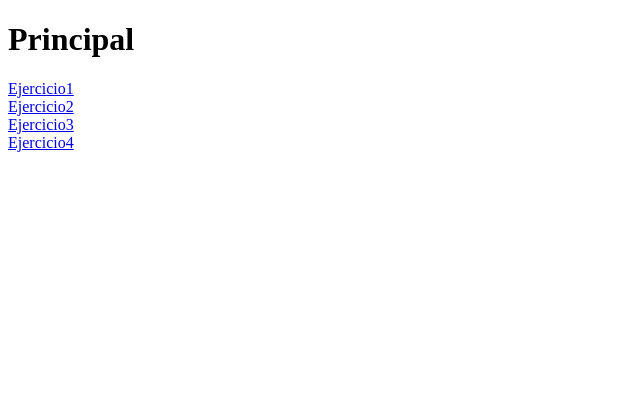
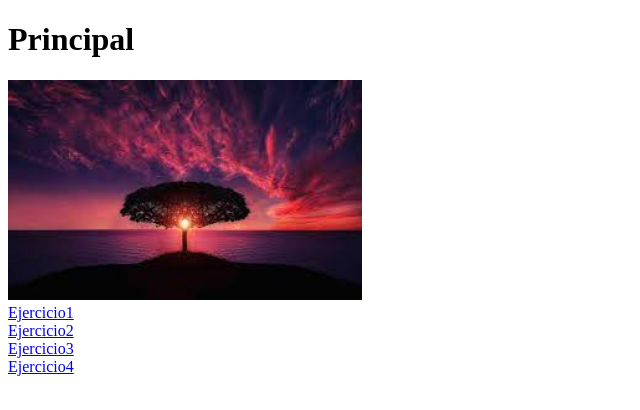
Before and after one commit to Jadermp/Taller4, a plain HTML site: page index.html in a window 1280 px wide. Shown: the whole page, without its empty margins (0-640 px from the left). Drawn offline with Linux system fonts and the light colour scheme.

Commit message:
Taller #4

```diff
--- a/index.html
+++ b/index.html
@@ -9,6 +9,7 @@
 <body>
 
     <h1>Principal</h1>
+    <img src="recursos/imagenes/descarga.jpeg" alt="" height="220px"><br>
     <a href="html/ejercicio1.html">Ejercicio1</a><br>
     <a href="html/ejercicio2.html">Ejercicio2</a><br>
     <a href="html/ejercicio3.html">Ejercicio3</a><br>
```
Also changed, not shown: recursos/imagenes/descarga.jpeg (added), 1 other file.
